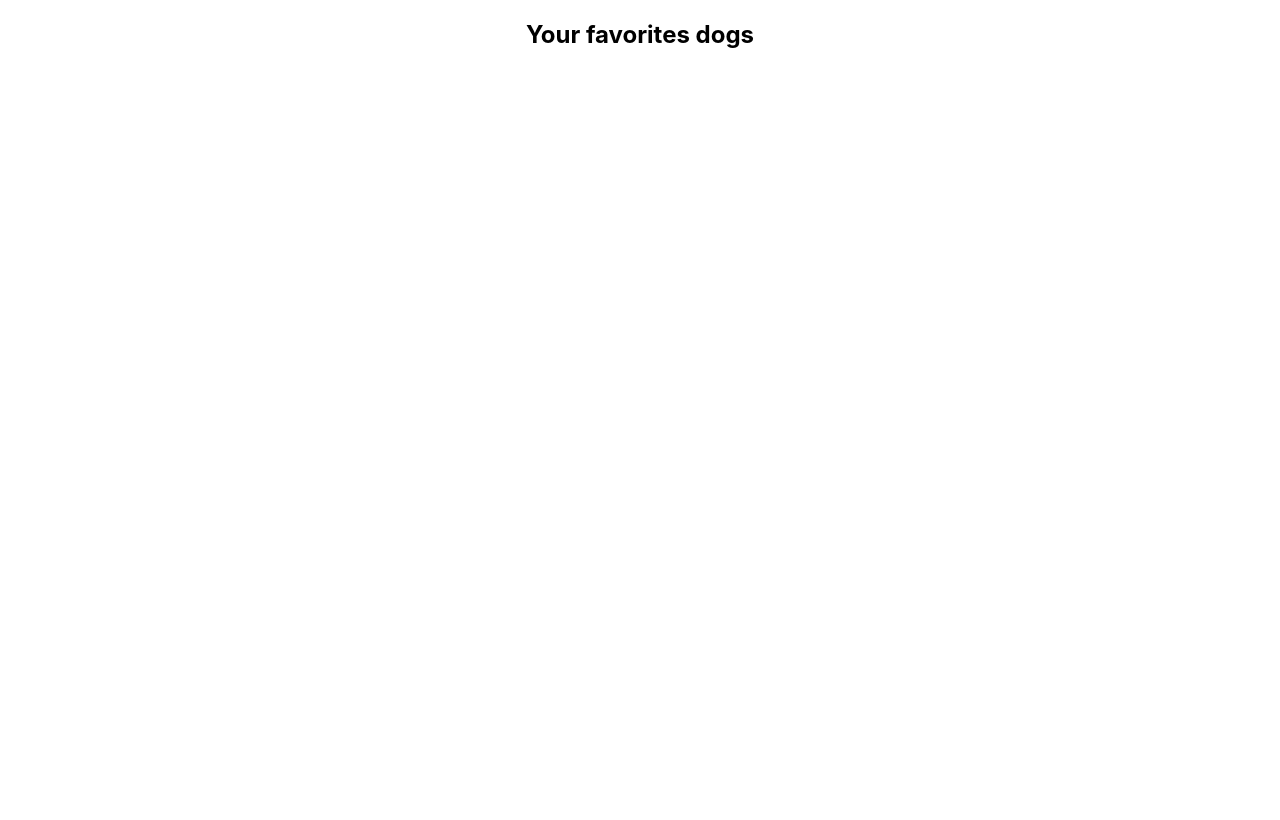
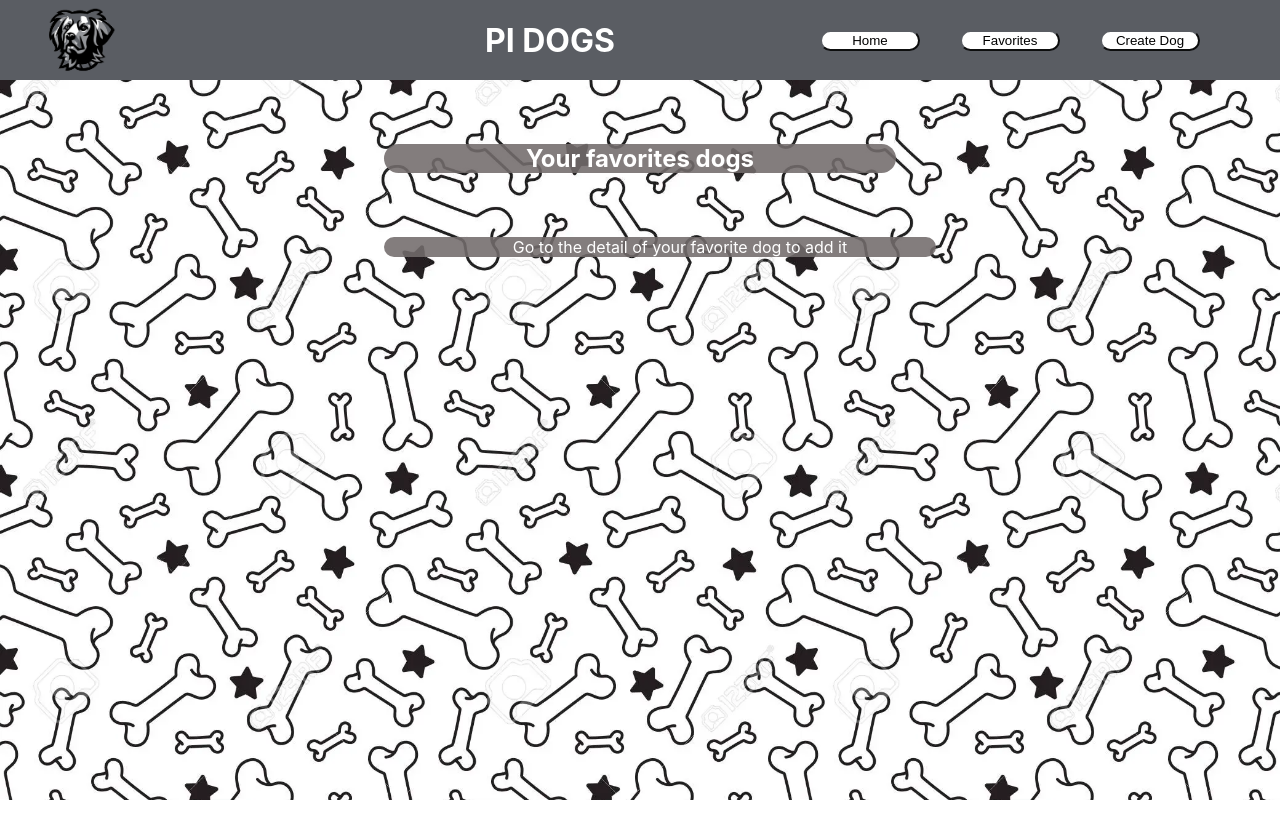
Before and after one commit to francoSerafini/DOGS-APP, a React (Create React App) app in the folder client/: page /favorites in a window 1280 px wide. Built offline with nearby package versions, Linux system fonts and the light colour scheme; the HTML template or start-up script is replaced by a standard one.

Commit message:
empezando testing

```diff
--- a/client/src/components/DogDetail/DogDetail.css
+++ b/client/src/components/DogDetail/DogDetail.css
@@ -1,6 +1,7 @@
 .dogDetail {
     background-image: url('../../wallpaper.jpg');
     background-size: 100vh;
+    height: 110vh;
 }
 
 .detail {
--- /dev/null
+++ b/client/src/components/Favorites/Favorites.css
@@ -0,0 +1,54 @@
+.favorites {
+    background-image: url('../../favorites.jpg');
+    height: 100vh;
+    background-size: 100vh;
+}
+
+.titleFavorites {
+    background-color: rgba(114, 107, 107, 0.877);
+    width: 40%;
+    border-radius: 40px;
+    text-decoration: none;
+    color: white;
+    margin-left: 30%;
+    margin-top: 5%;
+}
+
+.name {
+    background-color: rgba(114, 107, 107, 0.877);
+    width: 40%;
+    border-radius: 40px;
+    text-decoration: none;
+    color: white;
+    margin-left: 30%;
+    margin-top: 5%;
+}
+
+.link {
+    color: white;
+}
+
+.listFavorites {
+    background-color: rgba(114, 107, 107, 0.877);
+    color: white;
+    width: 40%;
+    margin: auto;
+    border-radius: 40px;
+}
+
+ul {
+    list-style: none;
+}
+
+.remove {
+    background-color: transparent;
+    color: white;
+    border-color: transparent;
+    width: 0%;
+    margin-left: 5px;
+}
+
+.remove:hover {
+    background-color: transparent;
+    box-shadow: none;
+ }
--- a/client/src/components/Favorites/Favorites.jsx
+++ b/client/src/components/Favorites/Favorites.jsx
@@ -2,6 +2,8 @@ import React from 'react';
 import { useSelector, useDispatch } from 'react-redux';
 import { Link } from 'react-router-dom';
 import { removeDogFavorite } from '../../actions';
+import Navbar from '../Navbar/Navbar';
+import './Favorites.css';
 
 const Favorites = () => {
 
@@ -9,19 +11,21 @@ const Favorites = () => {
     let favoritesDogs = useSelector(state => state.favoritesDogs);
 
     return(
-        <div>
-            <h2>Your favorites dogs</h2>
-            <ul>
-            {favoritesDogs.map(dog =>
+        <div className='favorites'>
+            <Navbar/>
+            <h2 className='titleFavorites'>Your favorites dogs</h2>
+            <ul className='name'>
+            {favoritesDogs.length !== 0 ? favoritesDogs.map(dog =>
                 <li>
-                    <Link to={`/dogDetail/${dog.id}`}>
+                    <Link className='link' to={`/dogDetail/${dog.id}`}>
                         <span>{dog.name}</span>
                     </Link>
-                    <button onClick={() =>
+                    <button className='remove' onClick={() =>
                         dispatch(removeDogFavorite(dog))}>
                         X
                     </button>
-                </li>)}
+                </li>) :
+                <span>Go to the detail of your favorite dog to add it</span>}
             </ul>
         </div>
     );
```
Also changed, not shown: client/src/favorites.jpg (added).
